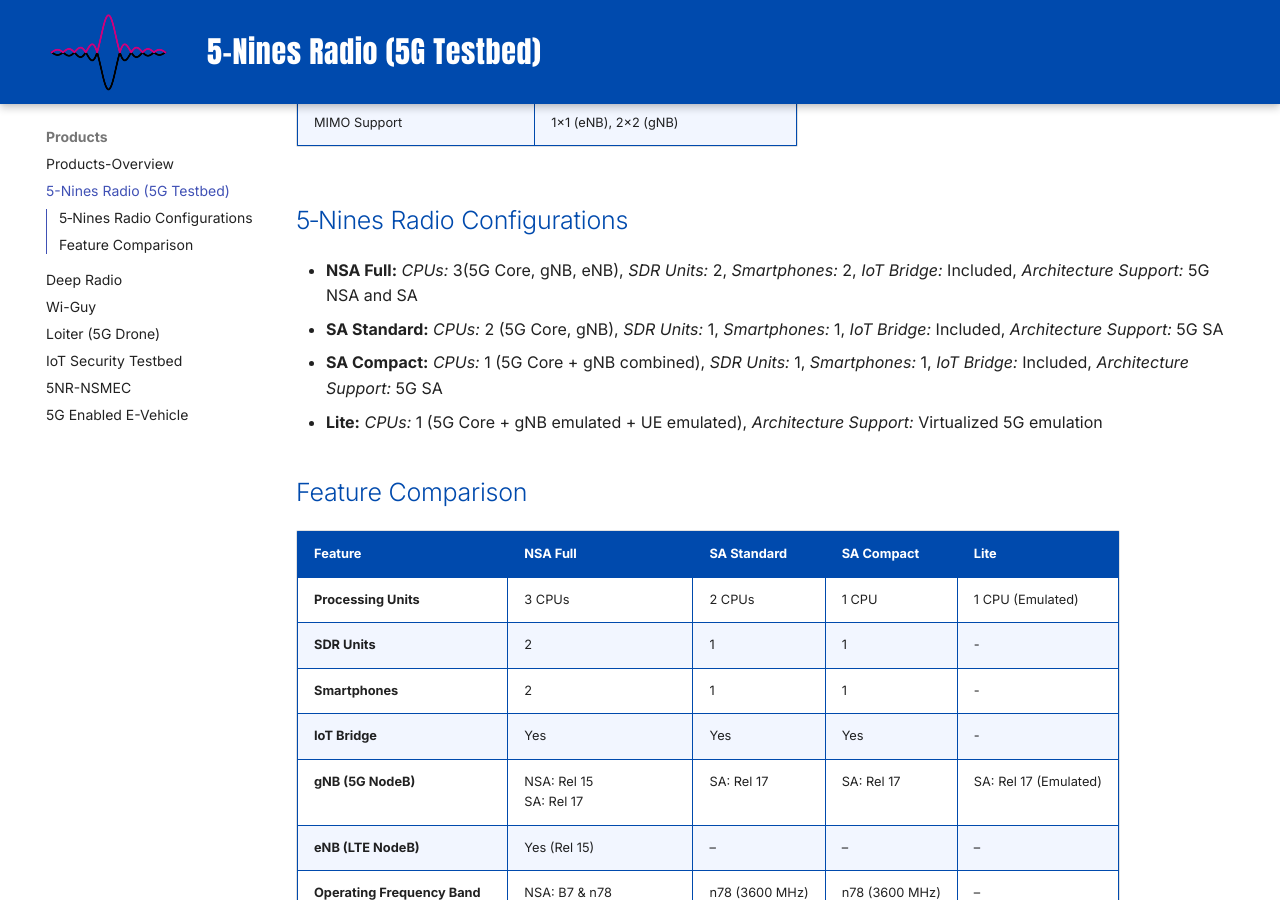
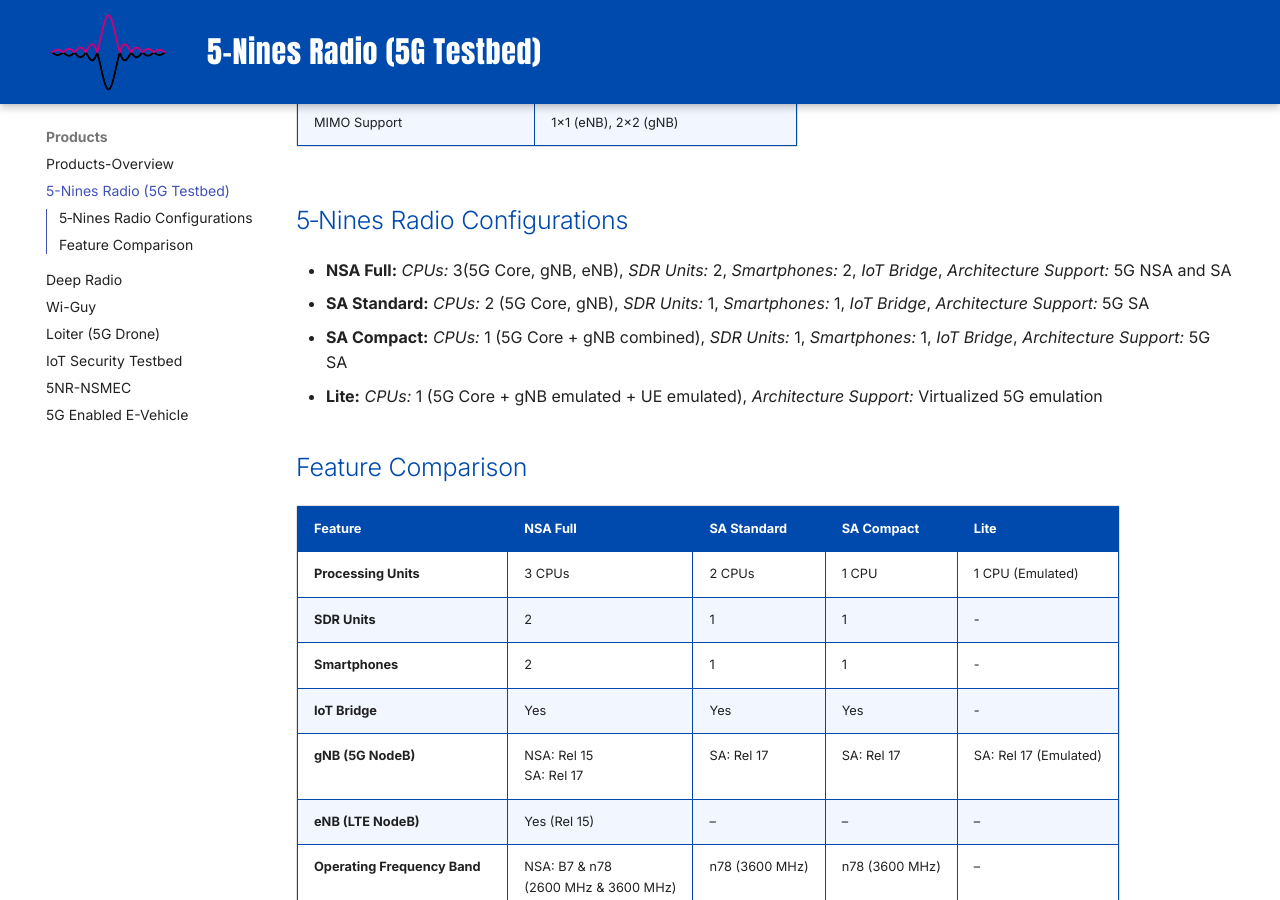
Before and after one commit to chandharlabs/chandhar-docs, an MkDocs documentation site: the page built from docs/products/5-nines-radio.md, in a window 1280 px wide and 900 px high, scrolled down 1297 px. Built offline with MkDocs 1.6.1 and Material for MkDocs 9.7.7, drawn with Linux system fonts in a browser that asks for light colours.

```diff
--- a/docs/products/5-nines-radio.md
+++ b/docs/products/5-nines-radio.md
@@ -40,9 +40,9 @@ In NSA mode, to establish a connection with a 5G Smartphone, one requires a 4G b
 
 ## 5‑Nines Radio Configurations
 
-- **NSA Full:** *CPUs:* 3(5G Core, gNB, eNB), *SDR Units:* 2, *Smartphones:* 2, *IoT Bridge:* Included, *Architecture Support:* 5G NSA and SA
-- **SA Standard:** *CPUs:* 2 (5G Core, gNB), *SDR Units:* 1, *Smartphones:* 1, *IoT Bridge:* Included, *Architecture Support:* 5G SA
-- **SA Compact:** *CPUs:* 1 (5G Core + gNB combined), *SDR Units:* 1, *Smartphones:* 1, *IoT Bridge:* Included, *Architecture Support:* 5G SA
+- **NSA Full:** *CPUs:* 3(5G Core, gNB, eNB), *SDR Units:* 2, *Smartphones:* 2, *IoT Bridge*, *Architecture Support:* 5G NSA and SA
+- **SA Standard:** *CPUs:* 2 (5G Core, gNB), *SDR Units:* 1, *Smartphones:* 1, *IoT Bridge*, *Architecture Support:* 5G SA
+- **SA Compact:** *CPUs:* 1 (5G Core + gNB combined), *SDR Units:* 1, *Smartphones:* 1, *IoT Bridge*, *Architecture Support:* 5G SA
 - **Lite:** *CPUs:* 1 (5G Core + gNB emulated + UE emulated), *Architecture Support:* Virtualized 5G emulation
 
 ## Feature Comparison
```
Also changed, not shown: docs/products/wi-guy.md (+0 -7 lines).
